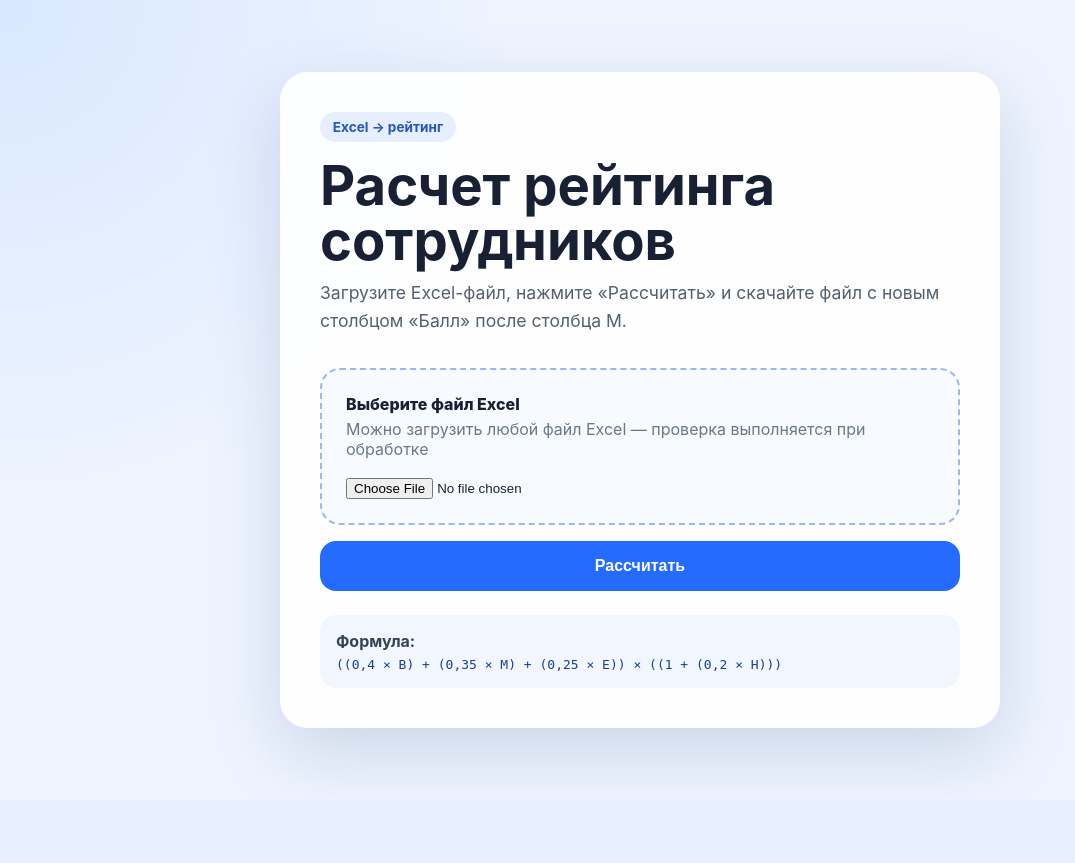
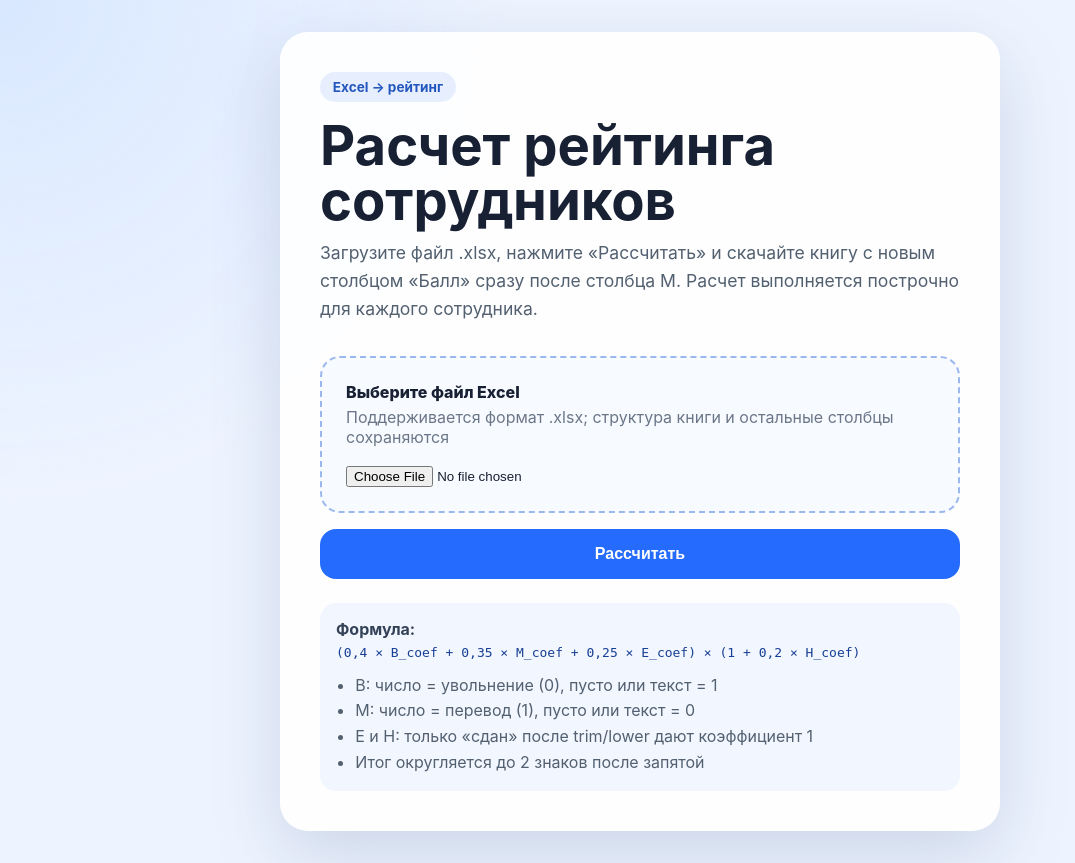
Before and after one commit to ivanovaineftm-dev/Mentor-rating, a Flask app: page / in a window 1280 px wide. Shown: the whole page, without its empty margins (0-1075 px from the left). Before the commit the page ends 750 px from the top, so only its background shows below. Run offline with Flask 3, Linux system fonts and the light colour scheme.

Commit message:
Update employee rating calculation rules

```diff
--- a/app.py
+++ b/app.py
@@ -1,6 +1,7 @@
 from __future__ import annotations
 
 from io import BytesIO
+from math import isnan
 from pathlib import Path
 from typing import Any
 
@@ -18,7 +19,11 @@ app.config["MAX_CONTENT_LENGTH"] = 20 * 1024 * 1024
 
 
 def is_blank(value: Any) -> bool:
-    return value is None or (isinstance(value, str) and value.strip() == "")
+    if value is None:
+        return True
+    if isinstance(value, float) and isnan(value):
+        return True
+    return isinstance(value, str) and value.strip() == ""
 
 
 def is_numeric(value: Any) -> bool:
@@ -27,12 +32,12 @@ def is_numeric(value: Any) -> bool:
     if isinstance(value, (int, float)):
         return True
     if isinstance(value, str):
-        normalized = value.strip().replace(",", ".")
+        normalized = value.strip()
         try:
-            float(normalized)
+            parsed = float(normalized)
         except ValueError:
             return False
-        return True
+        return not isnan(parsed)
     return False
 
 
@@ -46,8 +51,8 @@ def calculate_score(column_b: Any, column_m: Any, column_e: Any, column_h: Any)
     e_coef = 1 if is_passed(column_e) else 0
     h_coef = 1 if is_passed(column_h) else 0
 
-    score = ((0.4 * b_coef) + (0.35 * m_coef) + (0.25 * e_coef)) * ((1 + (0.2 * h_coef)))
-    return round(score, 4)
+    score = ((0.4 * b_coef) + (0.35 * m_coef) + (0.25 * e_coef)) * (1 + (0.2 * h_coef))
+    return round(score, 2)
 
 
 def remove_existing_score_column(sheet: Worksheet) -> None:
--- a/static/styles.css
+++ b/static/styles.css
@@ -113,3 +113,10 @@ code {
   background: #fff0f0;
   color: #a92525;
 }
+
+.rules {
+  margin: 0.8rem 0 0;
+  padding-left: 1.2rem;
+  color: #526070;
+  line-height: 1.6;
+}
--- a/templates/index.html
+++ b/templates/index.html
@@ -11,7 +11,7 @@
     <section class="card">
       <div class="badge">Excel → рейтинг</div>
       <h1>Расчет рейтинга сотрудников</h1>
-      <p class="lead">Загрузите Excel-файл, нажмите «Рассчитать» и скачайте файл с новым столбцом «Балл» после столбца M.</p>
+      <p class="lead">Загрузите файл .xlsx, нажмите «Рассчитать» и скачайте книгу с новым столбцом «Балл» сразу после столбца M. Расчет выполняется построчно для каждого сотрудника.</p>
 
       {% with messages = get_flashed_messages(with_categories=true) %}
         {% if messages %}
@@ -26,15 +26,21 @@
       <form action="{{ url_for('calculate') }}" method="post" enctype="multipart/form-data" class="upload-form">
         <label class="file-drop">
           <span class="file-title">Выберите файл Excel</span>
-          <span class="file-note">Можно загрузить любой файл Excel — проверка выполняется при обработке</span>
-          <input type="file" name="file" accept=".xlsx,.xlsm,.xltx,.xltm,.xls,.xlt,.xlsb,application/vnd.ms-excel,application/vnd.openxmlformats-officedocument.spreadsheetml.sheet" required>
+          <span class="file-note">Поддерживается формат .xlsx; структура книги и остальные столбцы сохраняются</span>
+          <input type="file" name="file" accept=".xlsx,application/vnd.openxmlformats-officedocument.spreadsheetml.sheet" required>
         </label>
         <button type="submit">Рассчитать</button>
       </form>
 
       <div class="formula">
         <strong>Формула:</strong>
-        <code>((0,4 × B) + (0,35 × M) + (0,25 × E)) × ((1 + (0,2 × H)))</code>
+        <code>(0,4 × B_coef + 0,35 × M_coef + 0,25 × E_coef) × (1 + 0,2 × H_coef)</code>
+        <ul class="rules">
+          <li>B: число = увольнение (0), пусто или текст = 1</li>
+          <li>M: число = перевод (1), пусто или текст = 0</li>
+          <li>E и H: только «сдан» после trim/lower дают коэффициент 1</li>
+          <li>Итог округляется до 2 знаков после запятой</li>
+        </ul>
       </div>
     </section>
   </main>
```
Also changed, not shown: tests/test_app.py (+33 -6 lines).
